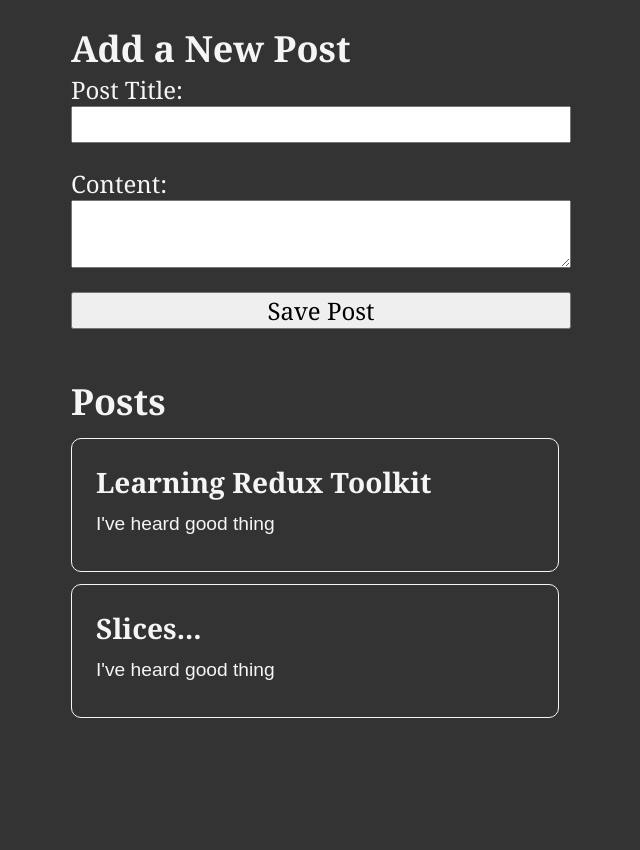
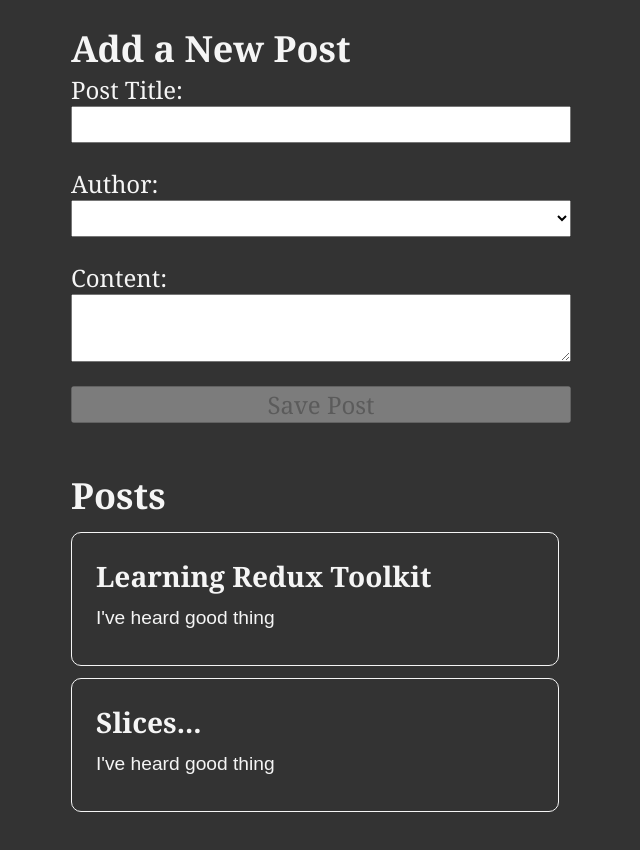
Before and after one commit to parrodiv/02_redux_toolkit_blogposts, a React (Create React App) app: page / in a window 1280 px wide. Shown: the top 850 px of the page, without its empty margins (319-959 px from the left). Built offline with nearby package versions, Linux system fonts and the light colour scheme.

Commit message:
Modify the AddPostForm component with user

```diff
--- a/src/app/store.js
+++ b/src/app/store.js
@@ -1,9 +1,11 @@
 import { configureStore } from '@reduxjs/toolkit';
 import postsReducer from '../features/posts/postsSlice'
+import usersReducer from '../features/users/usersSlice'
 
 
 export const store = configureStore({
   reducer: {
-    posts: postsReducer
+    posts: postsReducer,
+    users: usersReducer
   },
 });
--- a/src/features/posts/AddPostForm.js
+++ b/src/features/posts/AddPostForm.js
@@ -1,29 +1,37 @@
 import { useState } from 'react'
-import { useDispatch } from 'react-redux'
-import { nanoid } from '@reduxjs/toolkit' //help us to generate a random id
+import { useDispatch, useSelector } from 'react-redux'
 
 import { postAdded } from './postsSlice'
-
-import React from 'react'
+import { selectAllUsers } from '../users/usersSlice'
 
 const AddPostForm = () => {
   const [title, setTitle] = useState('')
   const [content, setContent] = useState('')
+  const [userId, setUserId] = useState('')
+
+  const users = useSelector(selectAllUsers)
 
   const onTitleChanged = (e) => setTitle(e.target.value)
   const onContentChanged = (e) => setContent(e.target.value)
+  const onAuthorChanged = (e) => setUserId(e.target.value)
 
   const dispatch = useDispatch()
 
   const onSavePostClicked = () => {
     if (title && content) {
-      dispatch(
-        postAdded(title, content)
-      )
+      dispatch(postAdded(title, content, userId))
       setTitle('')
       setContent('')
     }
   }
+
+  const canSave = Boolean(title) && Boolean(content) && Boolean(userId)
+
+  const usersOptions = users.map((user) => (
+    <option key={user.id} value={user.id}>
+      {user.name}
+    </option>
+  ))
 
   return (
     <section>
@@ -37,6 +45,17 @@
           value={title}
           onChange={onTitleChanged}
         />
+
+        <label htmlFor='postAuthor'>Author:</label>
+        <select
+        id='postAuthor'
+        value={userId}
+        onChange={onAuthorChanged}
+        >
+          <option value=""></option>
+          {usersOptions}
+        </select>
+
         <label htmlFor='postContent'>Content:</label>
         <textarea
           id='postContent'
@@ -44,8 +63,12 @@
           value={content}
           onChange={onContentChanged}
         />
-        <button type='button' onClick={onSavePostClicked}>
-          Save Post
+        <button
+          type='button'
+          onClick={onSavePostClicked}
+          disabled={!canSave}
+          >
+            Save Post
         </button>
       </form>
     </section>
--- a/src/features/posts/postsSlice.js
+++ b/src/features/posts/postsSlice.js
@@ -13,12 +13,13 @@
       reducer(state, action) {
         state.push(action.payload)
       },
-      prepare(title, content) {
+      prepare(title, content, userId) {
         return {
           payload: {
             id: nanoid(),
             title,
-            content
+            content,
+            userId
           }
         }
       }
--- /dev/null
+++ b/src/features/users/usersSlice.js
@@ -0,0 +1,17 @@
+import { createSlice } from "@reduxjs/toolkit";
+
+const initialState = [
+  {id: '0', name: 'Dude Lebowski'},
+  {id: '1', name: 'Neil Young'},
+  {id: '2', name: 'Dave Gray'}
+]
+
+const userSlice = createSlice({
+  name: 'users',
+  initialState,
+  reducers: {}
+})
+
+export const selectAllUsers = state => state.users
+
+export default userSlice.reducer
```
